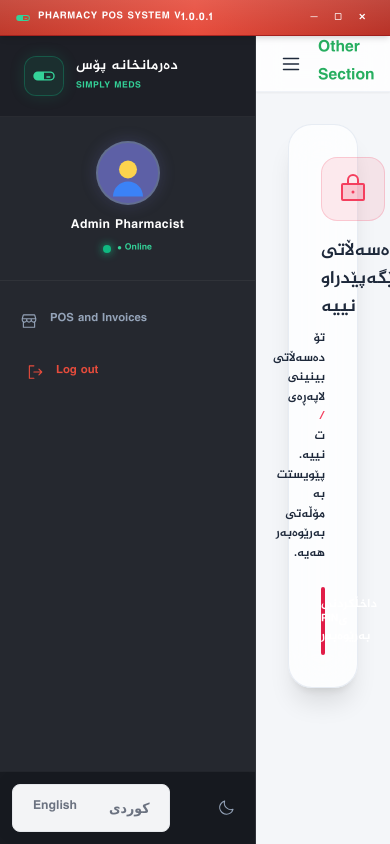
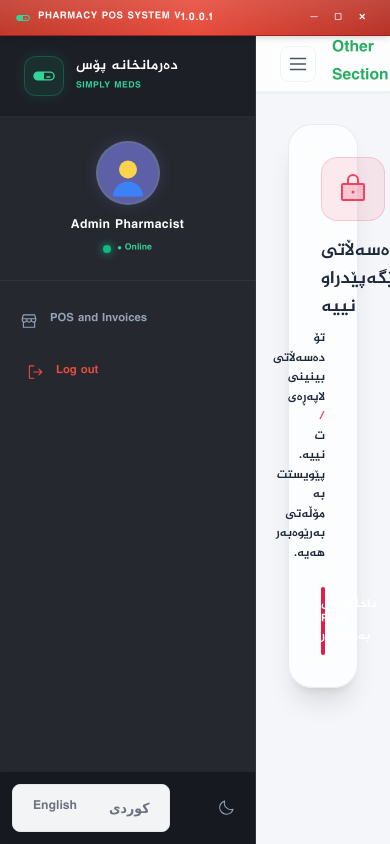
Before and after one commit to rawankazm/pharmacy, a React (Vite) app: page / in a window 390 px wide. Built offline with nearby package versions, Linux system fonts and the light colour scheme; no server answers.

Commit message:
feat: add toggleable sidebar functionality via hamburger menu

```diff
--- a/src/layout/MainLayout.jsx
+++ b/src/layout/MainLayout.jsx
@@ -87,6 +87,18 @@ const MainLayout = () => {
 
     const [isGlobalAdminUnlocked, setIsGlobalAdminUnlocked] = React.useState(() => sessionStorage.getItem('adminUnlocked') === 'true');
     const [isPinModalOpen, setIsPinModalOpen] = React.useState(false);
+    const [isSidebarOpen, setIsSidebarOpen] = React.useState(() => {
+        const saved = localStorage.getItem('sidebarOpen');
+        return saved !== null ? JSON.parse(saved) : true;
+    });
+
+    const toggleSidebar = () => {
+        setIsSidebarOpen(prev => {
+            const next = !prev;
+            localStorage.setItem('sidebarOpen', JSON.stringify(next));
+            return next;
+        });
+    };
 
     React.useEffect(() => {
         const handleAuthChange = () => {
@@ -209,7 +221,9 @@ const MainLayout = () => {
             {/* Layout container */}
             <div className="flex-1 flex flex-row overflow-hidden relative">
                 {/* Dark left sidebar with Glassmorphic effects */}
-                <aside className="w-64 bg-[#1a1d24]/95 backdrop-blur-md flex flex-col h-full z-40 flex-shrink-0 select-none text-slate-350 border-r border-white/5 relative">
+                <aside className={`bg-[#1a1d24]/95 backdrop-blur-md flex flex-col h-full z-40 flex-shrink-0 select-none text-slate-350 border-r border-white/5 relative transition-all duration-300 ${
+                    isSidebarOpen ? 'w-64' : 'w-0 overflow-hidden border-none'
+                }`}>
                     {/* App Logo / Brand */}
                     <div className="flex items-center gap-3 px-6 py-5 border-b border-white/5 bg-[#14161c]/40">
                         <div className="w-10 h-10 rounded-xl bg-emerald-500/10 border border-emerald-500/30 flex items-center justify-center text-emerald-400 shadow-[0_0_15px_rgba(16,185,129,0.15)] transition-transform duration-300 hover:scale-105">
@@ -289,7 +303,11 @@ const MainLayout = () => {
                     {/* Header bar with glassmorphic filter */}
                     <header className="h-14 bg-white/80 dark:bg-[#080d1a]/85 backdrop-blur-md border-b border-slate-200/50 dark:border-slate-900/40 flex items-center justify-between px-6 select-none shadow-sm flex-shrink-0 z-30">
                         <div className="flex items-center gap-4">
-                            <button className="text-slate-655 dark:text-slate-400 hover:text-slate-900 dark:hover:text-white transition-colors">
+                            <button
+                                onClick={toggleSidebar}
+                                className="p-1.5 rounded-lg border border-slate-200/50 dark:border-slate-800/85 text-slate-600 dark:text-slate-400 hover:text-slate-900 dark:hover:text-white transition-all duration-200 flex items-center justify-center hover:bg-slate-100 dark:hover:bg-slate-800/80"
+                                title={isSidebarOpen ? "Collapse Sidebar" : "Expand Sidebar"}
+                            >
                                 <List size={22} />
                             </button>
                             <h2 className="text-[#27ae60] font-black text-lg select-none">
```
